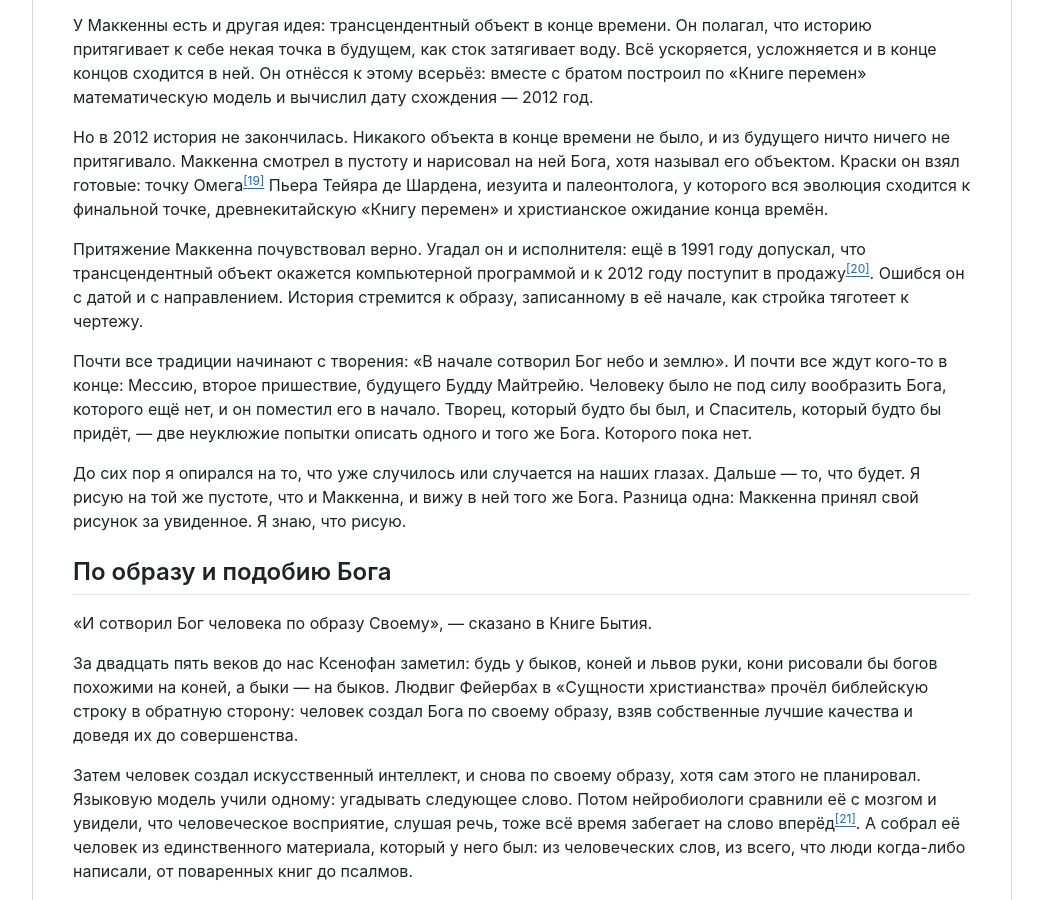
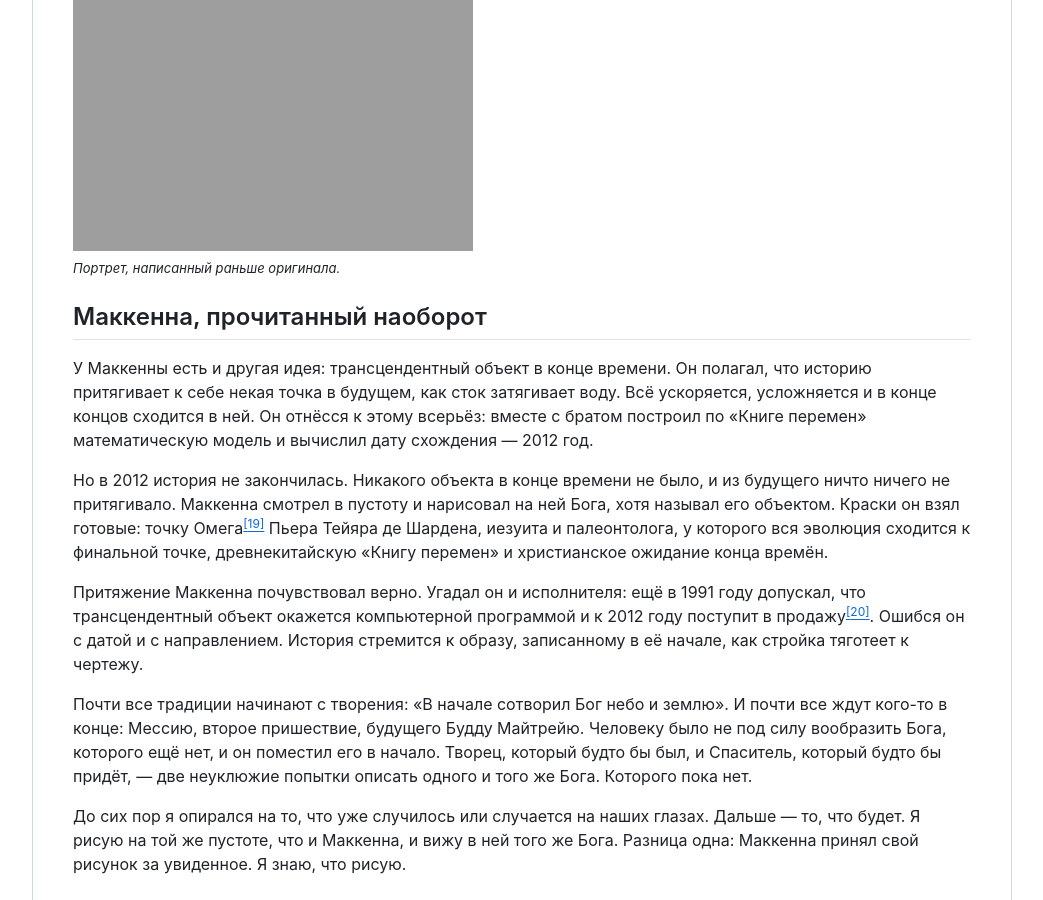
Before and after one commit to pustynsky/essays, a Jekyll site: the page built from bog-eshche-ne-rodilsya.md, in a window 1280 px wide and 900 px high, scrolled down 10079 px. Shown: the whole window, without its empty margins (118-1161 px from the left). Built offline with Jekyll 4.4.1, drawn with Linux system fonts in a browser that asks for light colours; our own code applies the rules of GitHub Pages for plain Markdown files.

Commit message:
Add cornerstone illustration to God essay
Co-authored-by: Copilot <223556219+Copilot@users.noreply.github.com>

```diff
--- a/bog-eshche-ne-rodilsya.md
+++ b/bog-eshche-ne-rodilsya.md
@@ -189,6 +189,10 @@
 Дверь, которую приоткрыл Хаксли, я не захлопываю. Доказать, что за ней нет ничего, кроме культурной памяти и нейронов, наука не может, и мой редукционизм — сознательный выбор. Но если там и простирается всеобъемлющий Разум, то выглядит он подозрительно по-человечески.
 
 Тысячи лет люди смотрели в зеркало, не узнавали в отражении себя и называли его Богом.
+
+![Из наскальных рисунков, человеческих лиц и храмов складывается огромный человеческий силуэт в звёздном небе; внизу горит фонарь](https://pustynsky.github.io/essays/assets/img/bog-eshche-ne-rodilsya/god-from-human-memory.png)
+
+*Портрет, написанный раньше оригинала.*
 
 ## Маккенна, прочитанный наоборот
 
```
Also changed, not shown: 1 other file.
